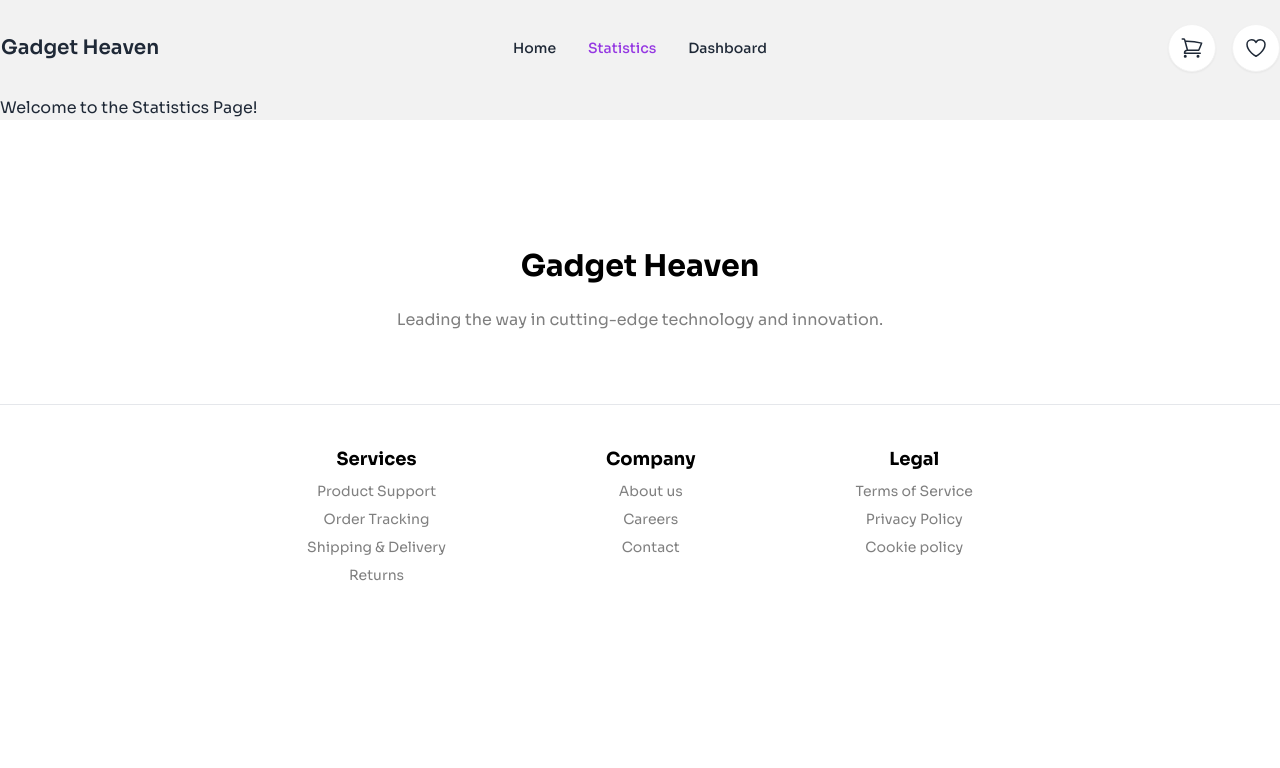
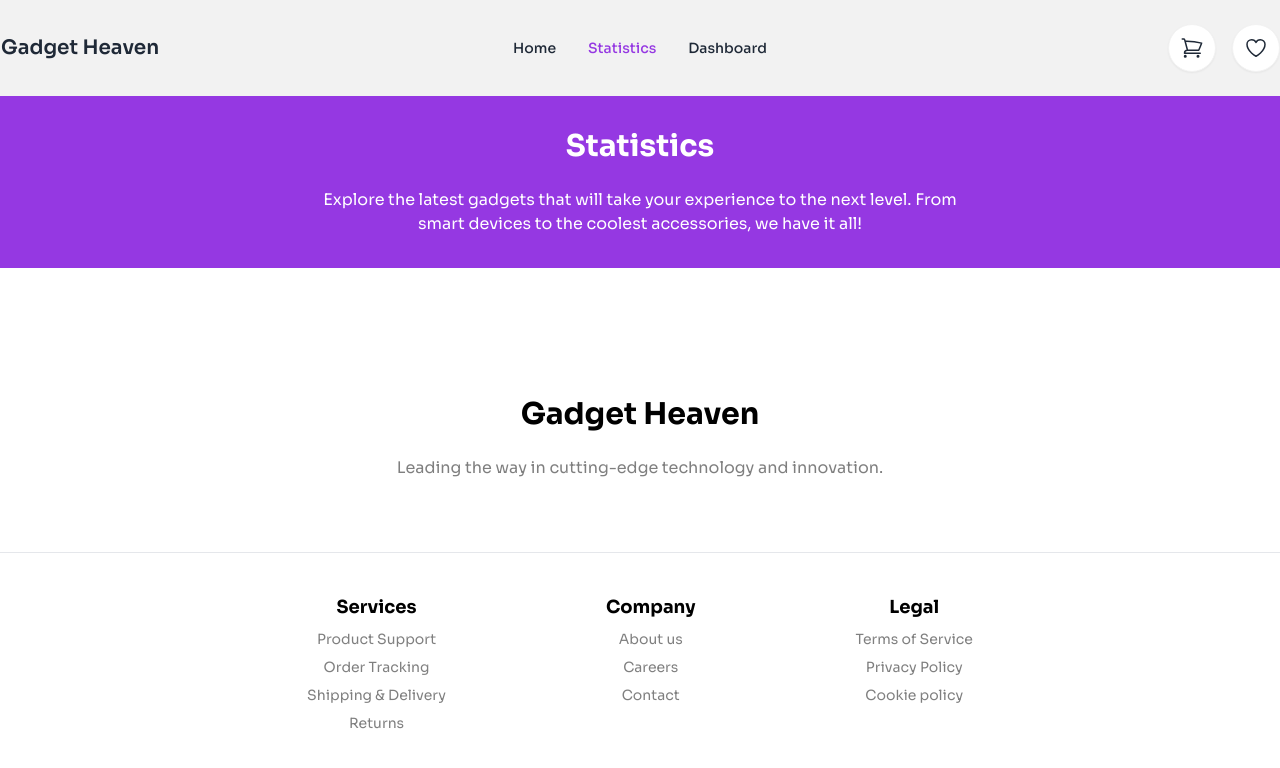
Before and after one commit to miftah1299/gadget-heaven, a React (Vite) app: page /statistics in a window 1280 px wide. Shown: the top 768 px of the page. Built offline with nearby package versions, Linux system fonts and the light colour scheme.

Commit message:
refactor Statistics page to use Heading component and enhance layout

```diff
--- a/src/pages/Statistics.jsx
+++ b/src/pages/Statistics.jsx
@@ -1,10 +1,15 @@
+import Heading from "../components/Heading";
 
 const Statistics = () => {
     return (
         <div>
-            <h1>
-                Welcome to the Statistics Page!
-            </h1>
+            <div className="bg-primary">
+                <Heading
+                    title="Statistics"
+                    subtitleClassName="w-1/2 mx-auto"
+                    subtitle="Explore the latest gadgets that will take your experience to the next level. From smart devices to the coolest accessories, we have it all!"
+                ></Heading>
+            </div>
         </div>
     );
 };
```
